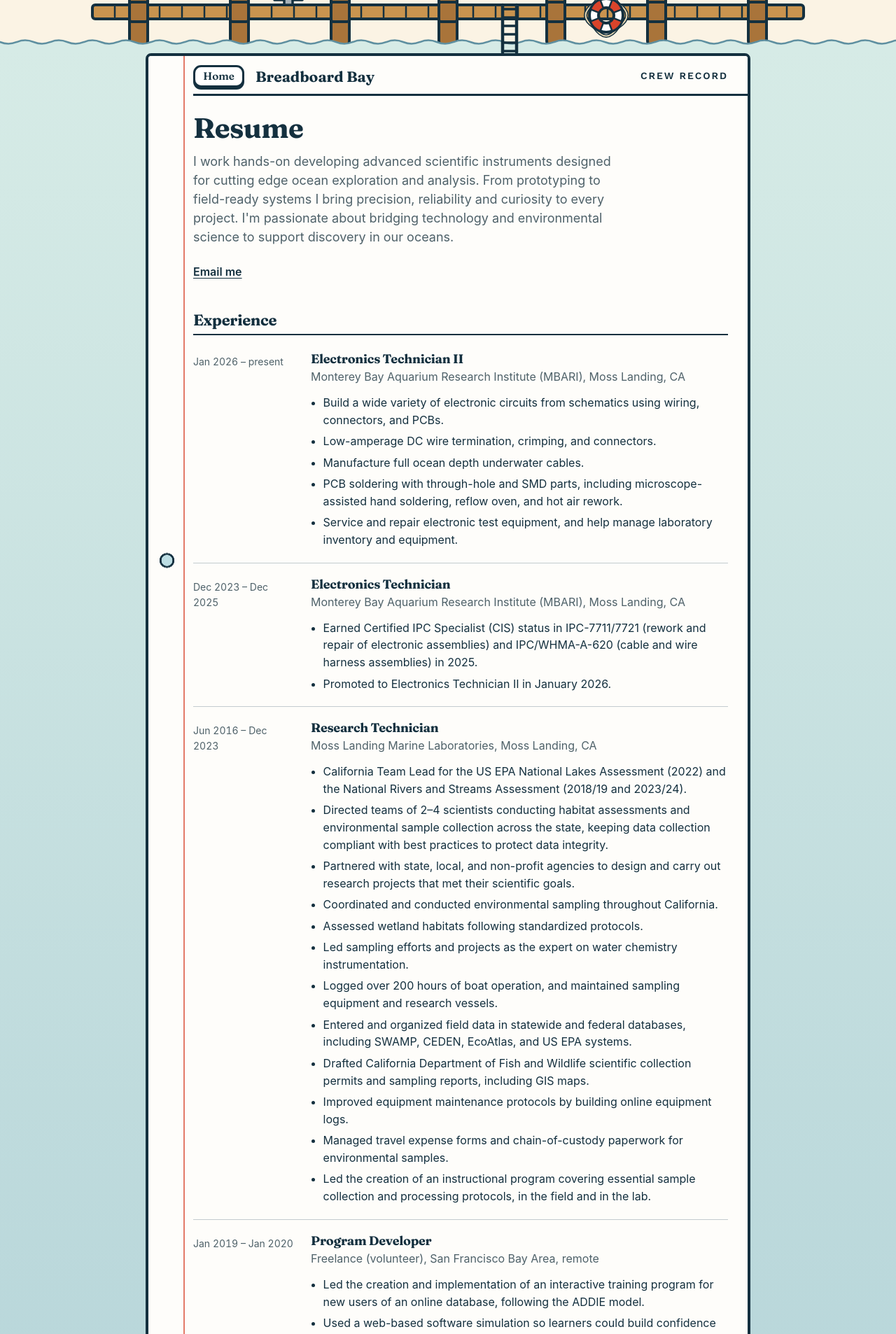
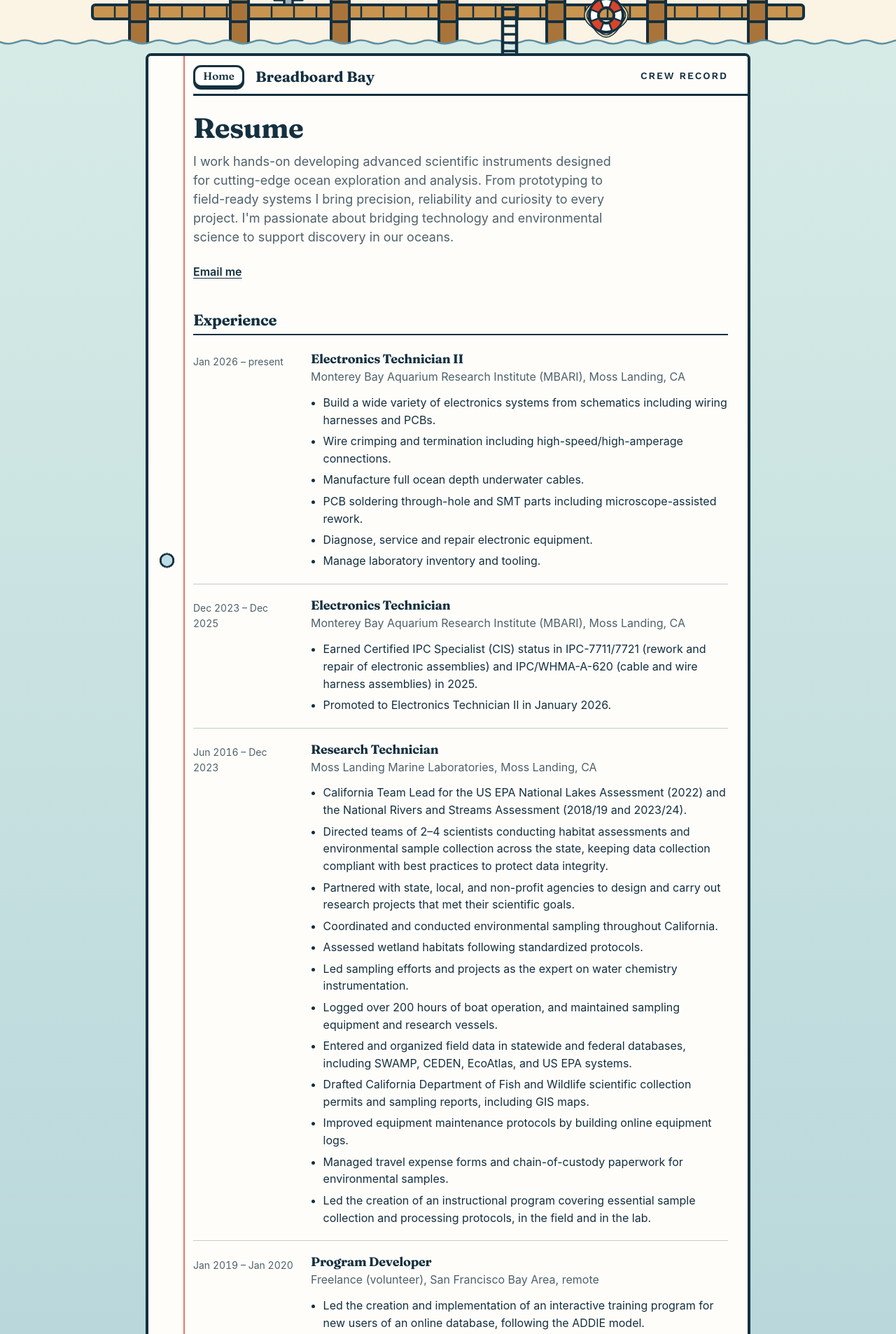
Before and after one commit to RobotCrabLab/Homepage, a Jekyll site: the page built from resume.html, in a window 1280 px wide. Shown: the part 608-2514 px from the top of the page at 70% size. Built offline with Jekyll 4.4.1, drawn with Linux system fonts in a browser that asks for light colours.

Commit message:
Resume: hyphenate cutting-edge, rewrite Electronics Technician II
Co-Authored-By: Claude Opus 5.5 <noreply@anthropic.com>
Claude-Session: https://claude.ai/code/session_016BwnKtQ7tfPe1rWV8MfjXu

```diff
--- a/_data/resume.yml
+++ b/_data/resume.yml
@@ -3,7 +3,7 @@
 
 summary: >-
   I work hands-on developing advanced scientific instruments designed for
-  cutting edge ocean exploration and analysis. From prototyping to field-ready
+  cutting-edge ocean exploration and analysis. From prototyping to field-ready
   systems I bring precision, reliability and curiosity to every project. I'm
   passionate about bridging technology and environmental science to support
   discovery in our oceans.
@@ -17,11 +17,12 @@ experience:
     place: Moss Landing, CA
     dates: Jan 2026 – present
     points:
-      - Build a wide variety of electronic circuits from schematics using wiring, connectors, and PCBs.
-      - Low-amperage DC wire termination, crimping, and connectors.
+      - Build a wide variety of electronics systems from schematics including wiring harnesses and PCBs.
+      - Wire crimping and termination including high-speed/high-amperage connections.
       - Manufacture full ocean depth underwater cables.
-      - PCB soldering with through-hole and SMD parts, including microscope-assisted hand soldering, reflow oven, and hot air rework.
-      - Service and repair electronic test equipment, and help manage laboratory inventory and equipment.
+      - PCB soldering through-hole and SMT parts including microscope-assisted rework.
+      - Diagnose, service and repair electronic equipment.
+      - Manage laboratory inventory and tooling.
 
   - role: Electronics Technician
     org: Monterey Bay Aquarium Research Institute (MBARI)
```
